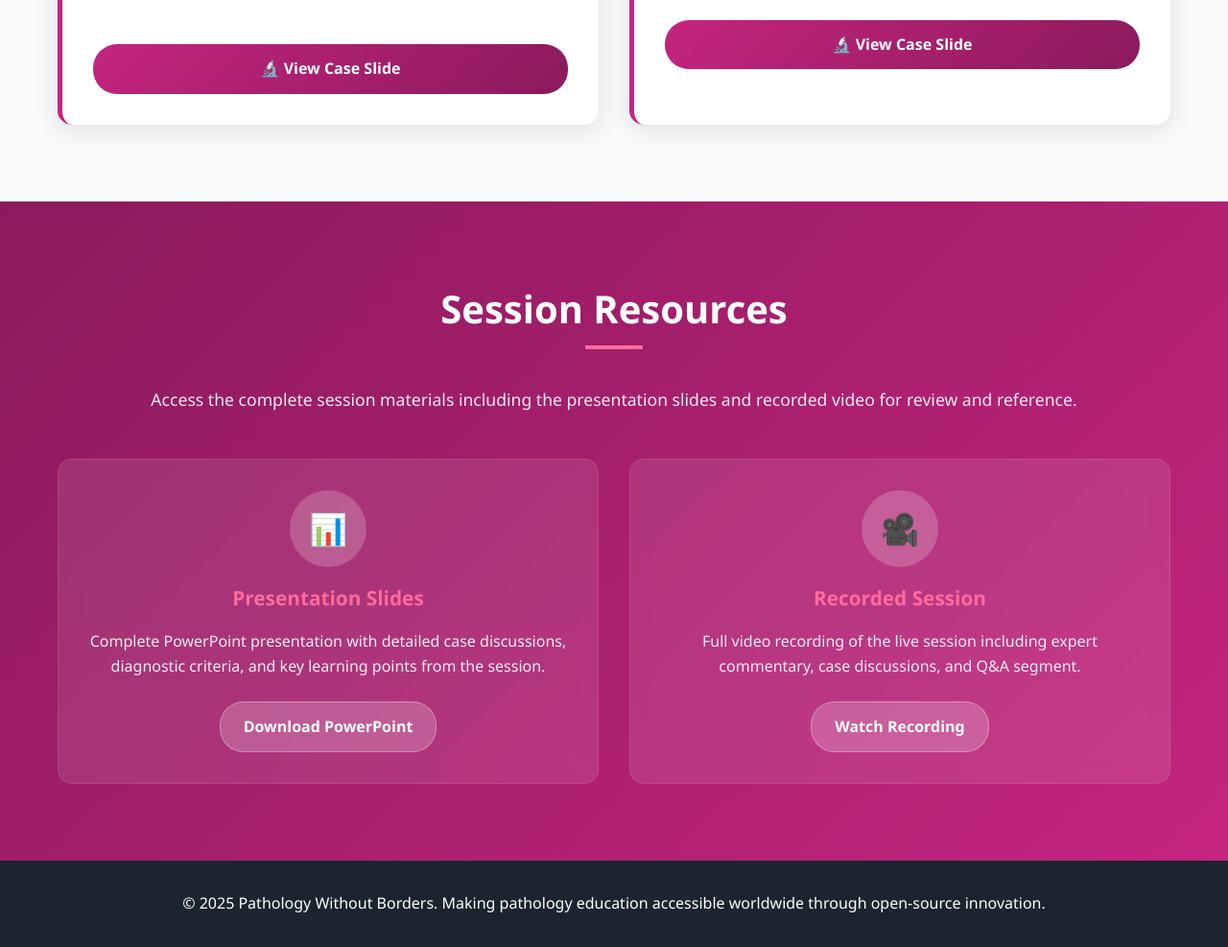
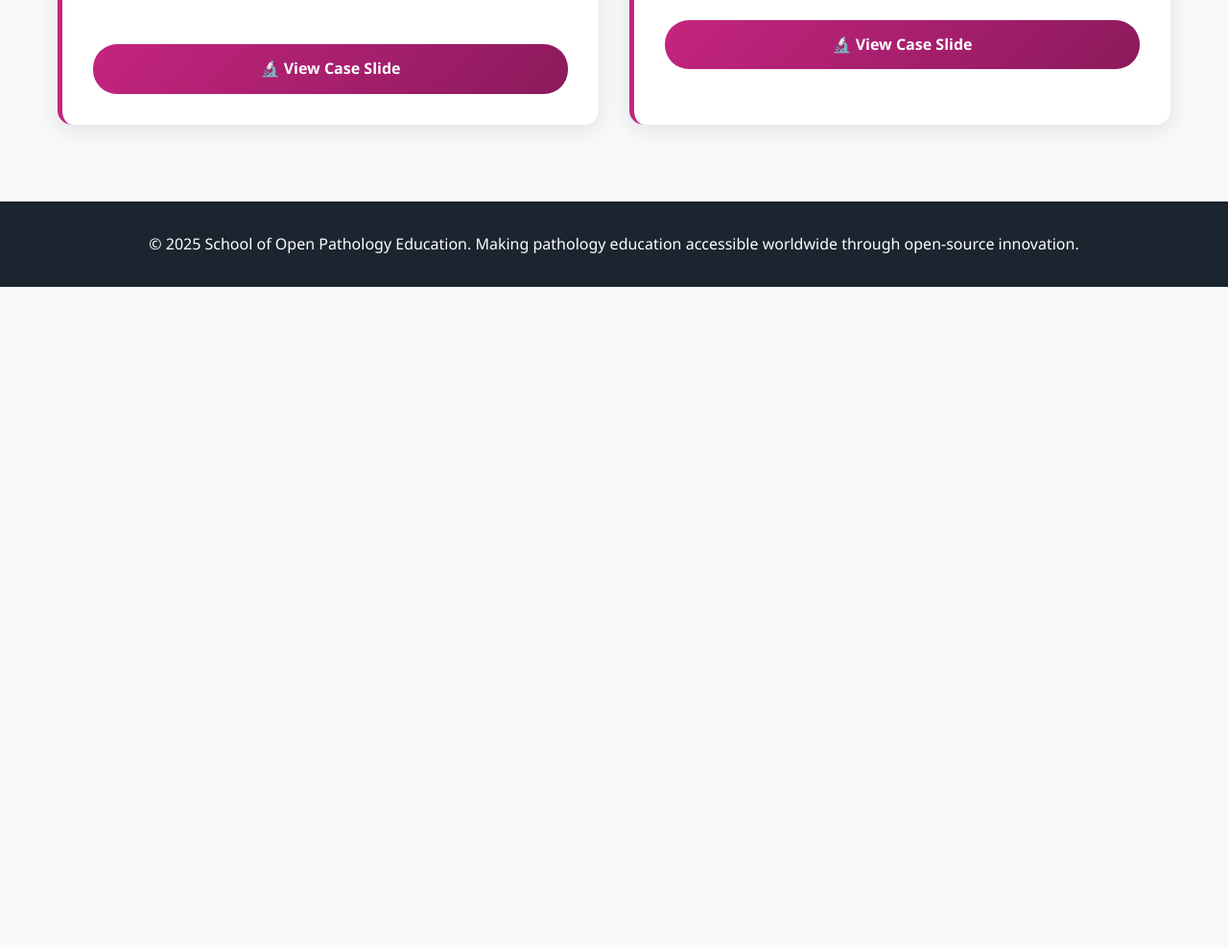
Before and after one commit to JohemianKnapsody/scope-page, a plain HTML site: page pages/sessions/session_3.html in a window 1280 px wide. Shown: the part 1397-2384 px from the top of the page at 96% size. After the commit the page ends 1696 px from the top, so only its background shows below. Drawn offline with Linux system fonts and the light colour scheme.

Commit message:
Update wording and links

```diff
--- a/pages/sessions/session_3.html
+++ b/pages/sessions/session_3.html
@@ -143,47 +143,11 @@
           </div>
         </section>
 
-        <!-- Resources Section -->
-        <section id="resources" class="resources-section">
-          <div class="container">
-            <h2 class="section-title" style="color: white">
-              Session Resources
-            </h2>
-            <p style="font-size: 1.1rem; margin-bottom: 2rem; opacity: 0.9">
-              Access the complete session materials including the presentation
-              slides and recorded video for review and reference.
-            </p>
-
-            <div class="resources-grid" id="resources">
-              <div class="resource-card">
-                <div class="resource-icon">📊</div>
-                <h3>Presentation Slides</h3>
-                <p>
-                  Complete PowerPoint presentation with detailed case
-                  discussions, diagnostic criteria, and key learning points from
-                  the session.
-                </p>
-                <a href="#" class="resource-button">Download PowerPoint</a>
-              </div>
-
-              <div class="resource-card">
-                <div class="resource-icon">🎥</div>
-                <h3>Recorded Session</h3>
-                <p>
-                  Full video recording of the live session including expert
-                  commentary, case discussions, and Q&amp;A segment.
-                </p>
-                <a href="#" class="resource-button">Watch Recording</a>
-              </div>
-            </div>
-          </div>
-        </section>
-
         <!-- Footer -->
         <footer>
           <div class="container">
             <p>
-              &copy; 2025 Pathology Without Borders. Making pathology education
+              &copy; 2025 School of Open Pathology Education. Making pathology education
               accessible worldwide through open-source innovation.
             </p>
           </div>
```
Also changed, not shown: index.html (+10 -10 lines), pages/sessions/session_1.html (+3 -25 lines), pages/sessions/session_2.html (+2 -18 lines), pages/sessions/session_4.html (+1 -1 lines).
